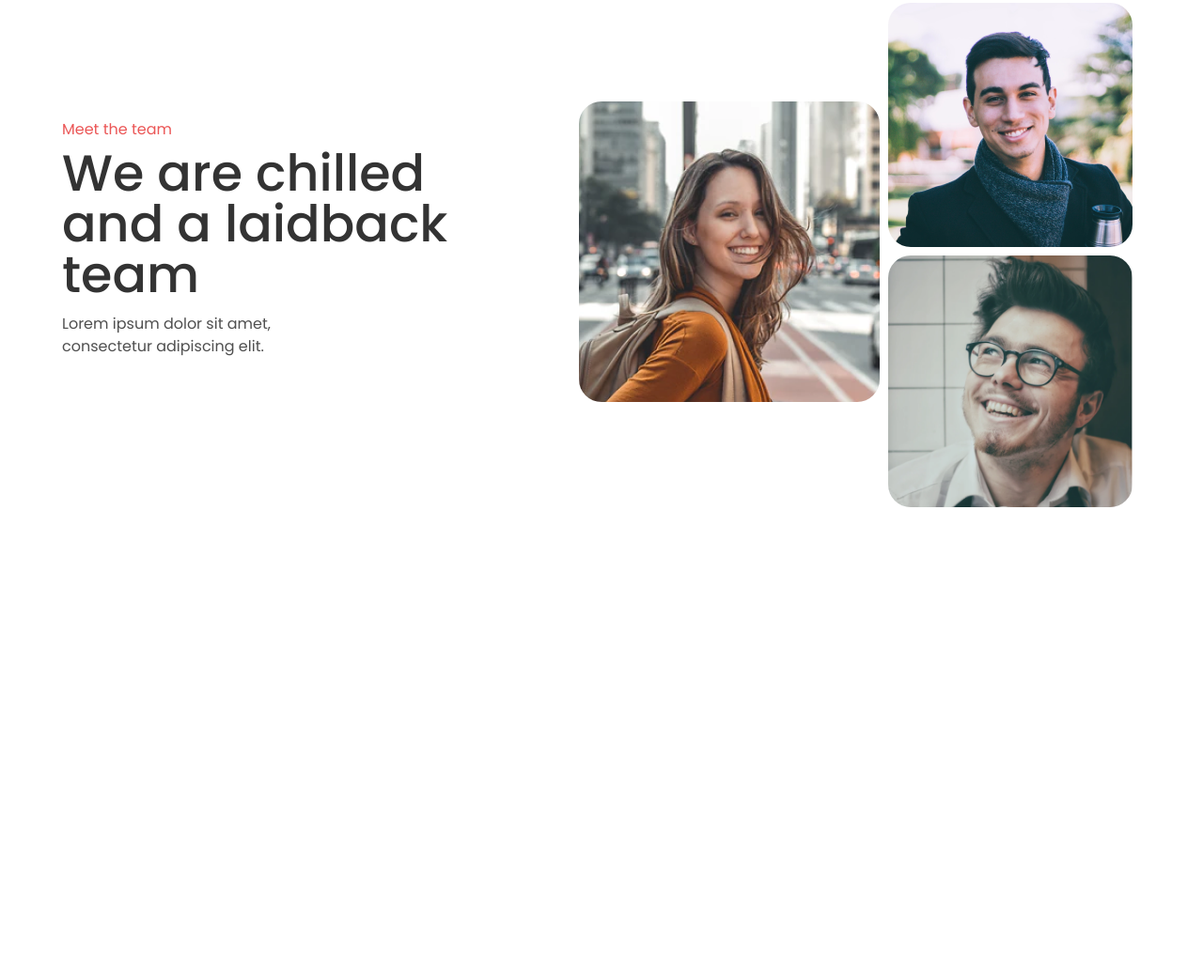
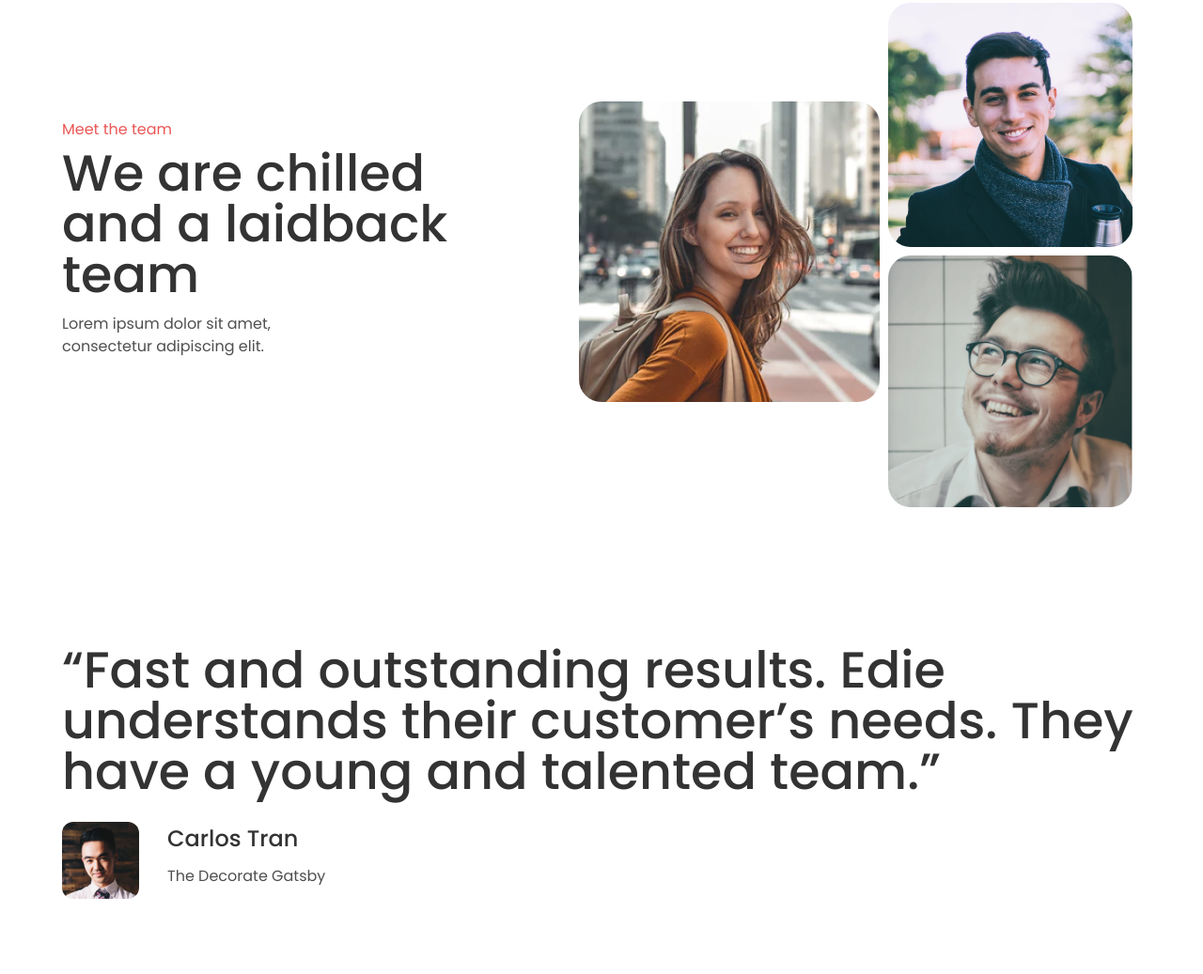
Before and after one commit to d4rkener/edie-homepage, a website built with Vite: page index.html in a window 1280 px wide. Shown: the part 3553-4590 px from the top of the page at 94% size. Before the commit the page ends 4166 px from the top, so only its background shows below. Built offline with nearby package versions, Linux system fonts and the light colour scheme.

Commit message:
Testimonial Section Added

```diff
--- a/index.html
+++ b/index.html
@@ -188,6 +188,25 @@
       </div>
     </section>
 
+    <!-- Testimonial Section -->
+    <section class="testimonial">
+      <div>
+        <h2>
+          “Fast and outstanding results. Edie understands their customer’s
+          needs. They have a young and talented team.”
+        </h2>
+        <div class="testimonial__profile">
+          <div class="avatar">
+            <img src="./src/assests/person4.png" alt="profile picture" />
+          </div>
+          <div class="details">
+            <h4>Carlos Tran</h4>
+            <p>The Decorate Gatsby</p>
+          </div>
+        </div>
+      </div>
+    </section>
+
     <!-- JavaScript -->
     <script type="module" src="./src/scripts/main.js"></script>
   </body>
--- a/src/scss/layouts/_index.scss
+++ b/src/scss/layouts/_index.scss
@@ -3,3 +3,4 @@
 @forward './services';
 @forward './works';
 @forward './clients';
+@forward './testimonial';
--- /dev/null
+++ b/src/scss/layouts/_testimonial.scss
@@ -0,0 +1,35 @@
+@use '../abstracts' as abs;
+
+.testimonial {
+  padding: 2.375rem 0.9375rem;
+
+  @include abs.breakpoint(medium) {
+    padding: 2.375rem 1.9375rem;
+  }
+
+  > div {
+    @include abs.breakpoint(medium) {
+      padding: 2.1875rem;
+    }
+  }
+
+  &__profile {
+    margin-top: 1.6875rem;
+    display: flex;
+
+    .avatar {
+      margin-right: 1.875rem;
+
+      img {
+        width: 5.125rem;
+        border-radius: 12px;
+      }
+    }
+
+    .details {
+      h4 {
+        margin-bottom: 0.66rem;
+      }
+    }
+  }
+}
```
